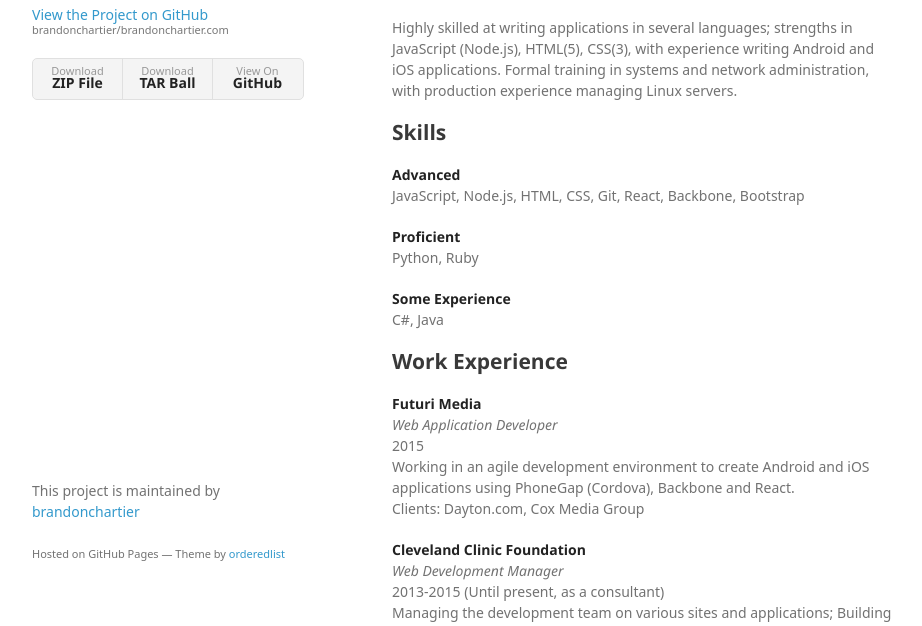
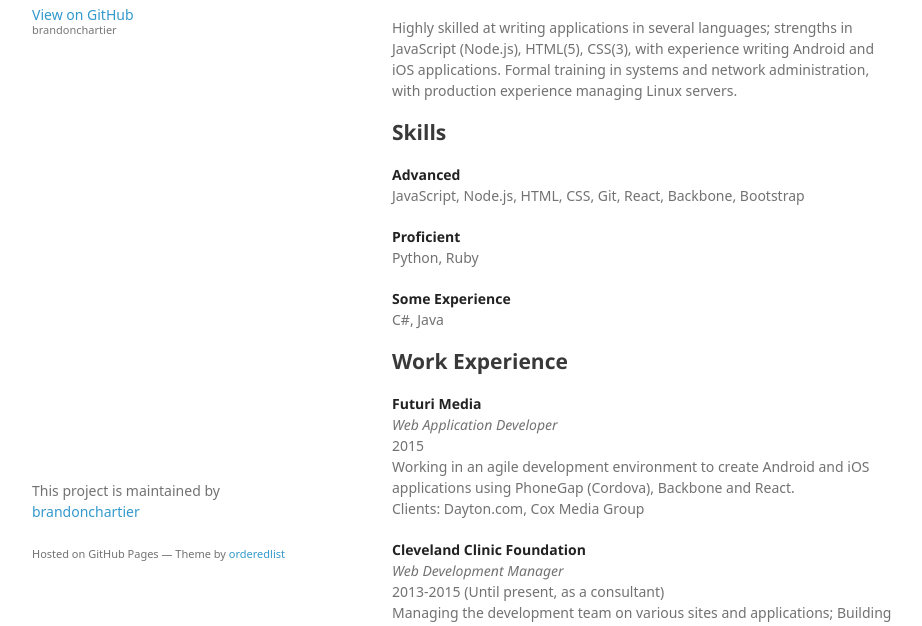
Before and after one commit to brandonchartier/brandonchartier.com, a plain HTML site: page index.html in a window 1280 px wide. Shown: the part 167-793 px from the top of the page, without its empty margins (178-1100 px from the left). Drawn offline with Linux system fonts and the light colour scheme; a web font is replaced by a local one.

Commit message:
Update index.html

```diff
--- a/index.html
+++ b/index.html
@@ -18,14 +18,8 @@
         <h1>Brandon Chartier</h1>
         <p>Web Application Developer and Consultant</p>
 
-        <p class="view"><a href="https://github.com/brandonchartier/brandonchartier.com">View the Project on GitHub <small>brandonchartier/brandonchartier.com</small></a></p>
+        <p class="view"><a href="https://github.com/brandonchartier">View on GitHub <small>brandonchartier</small></a></p>
 
-
-        <ul>
-          <li><a href="https://github.com/brandonchartier/brandonchartier.com/zipball/master">Download <strong>ZIP File</strong></a></li>
-          <li><a href="https://github.com/brandonchartier/brandonchartier.com/tarball/master">Download <strong>TAR Ball</strong></a></li>
-          <li><a href="https://github.com/brandonchartier">View On <strong>GitHub</strong></a></li>
-        </ul>
       </header>
       <section>
         <p><strong>Phone:</strong> (330) 569-4896<br>
```
